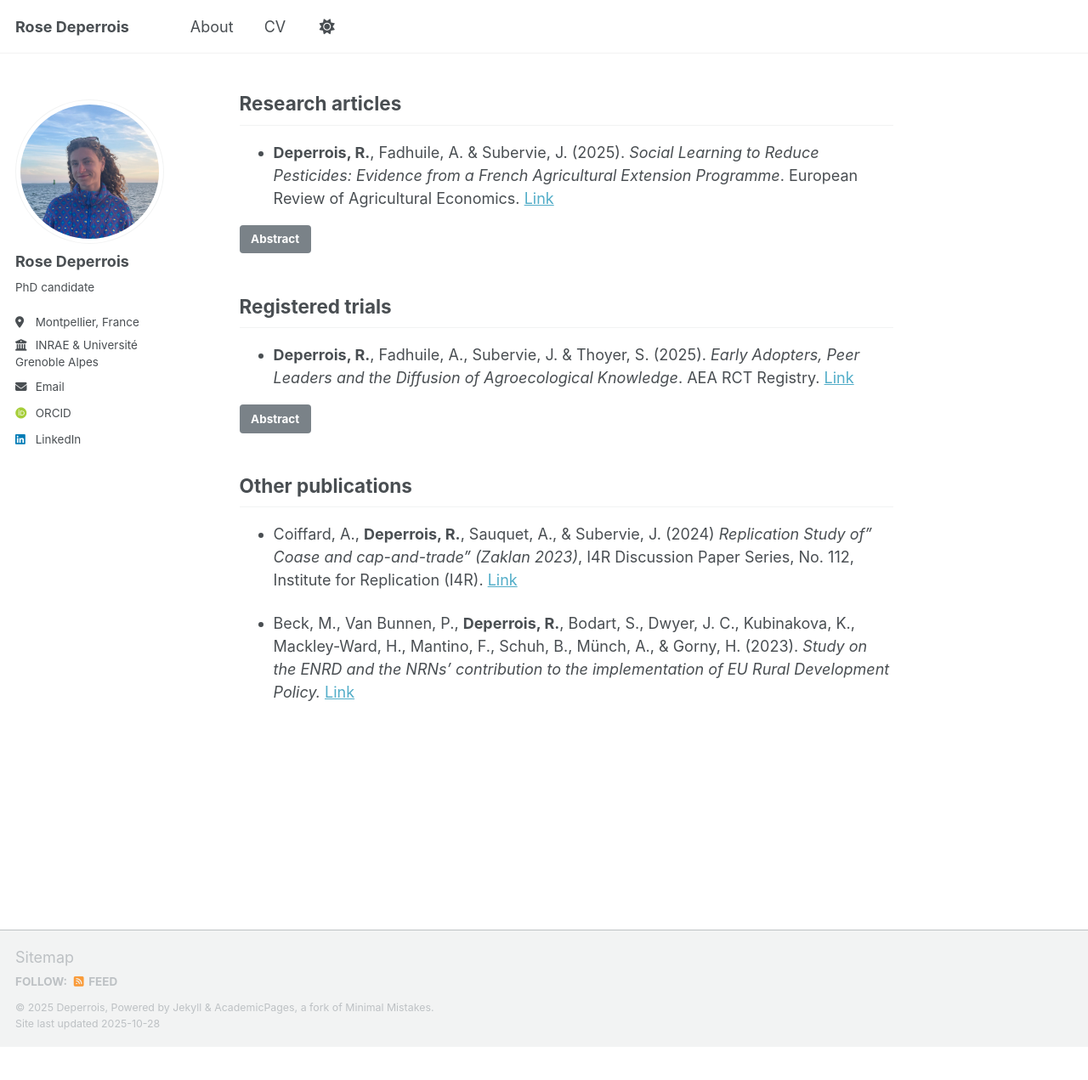
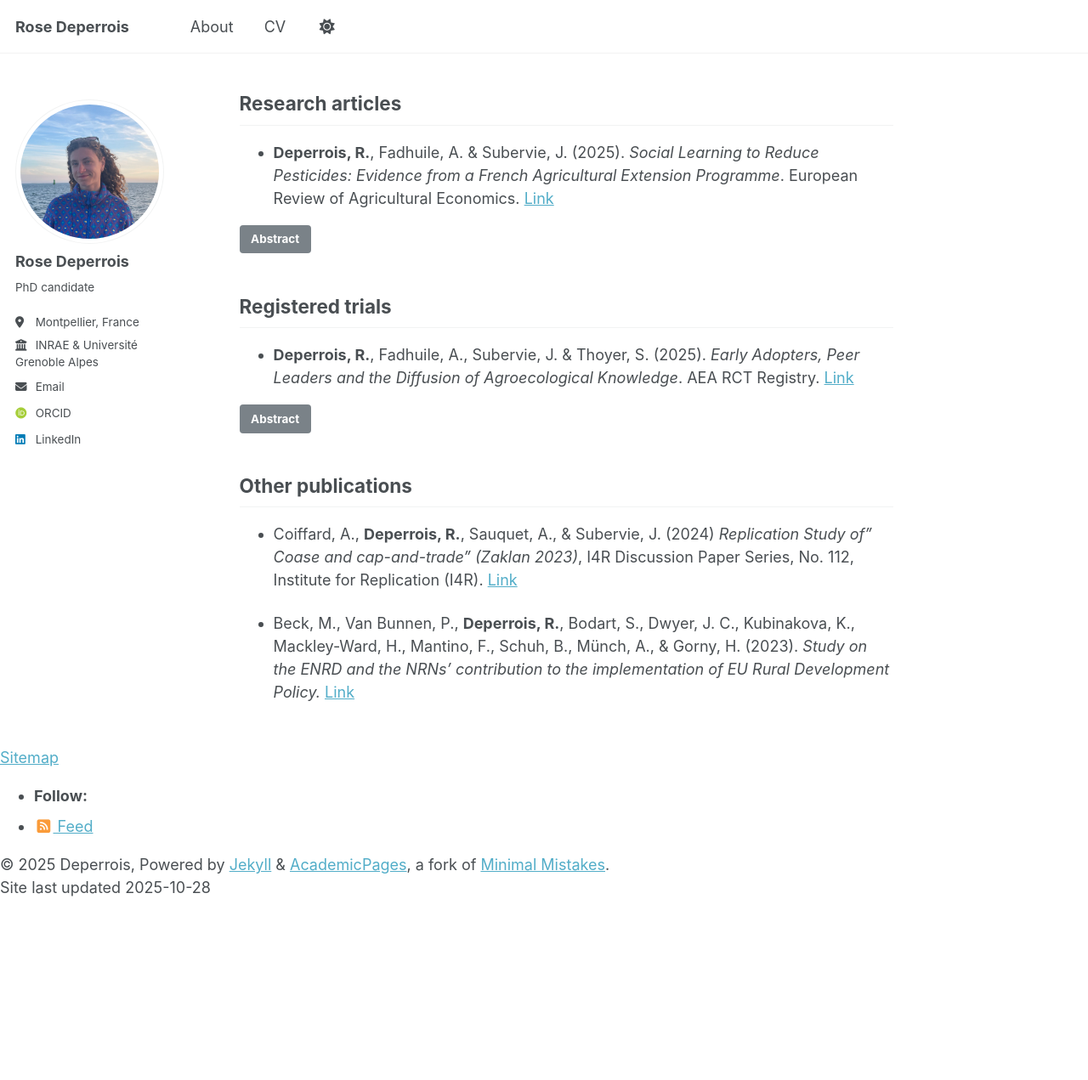
Before and after one commit to rosedeperrois/rosedeperrois.github.io, a Jekyll site: the page built from _pages/about.md, in a window 1280 px wide and 1400 px high, scrolled down 463 px. Shown: the top 1271 px of the window at 85% size. Built offline with Jekyll 4.4.1, drawn with Linux system fonts in a browser that asks for light colours; some web fonts are replaced; a script that is not in the unit is left out; before the commit the page ends 1695 px from its top, so only the background shows below that.

Commit message:
Update _footer.scss

```diff
--- a/_sass/layout/_footer.scss
+++ b/_sass/layout/_footer.scss
@@ -1,96 +1,96 @@
-/* ==========================================================================
-   FOOTER
-   ========================================================================== */
+// /* ==========================================================================
+//    FOOTER
+//    ========================================================================== */
 
-.page__footer {
-  @include clearfix;
-  background-color: var(--global-footer-bg-color);
-  color: var(--global-text-color-light);
+// .page__footer {
+//   @include clearfix;
+//   background-color: var(--global-footer-bg-color);
+//   color: var(--global-text-color-light);
 
-  float: left;
-  margin-left: 0;
-  margin-right: 0;
-  width: 100%;
-  clear: both;
+//   float: left;
+//   margin-left: 0;
+//   margin-right: 0;
+//   width: 100%;
+//   clear: both;
 
-  /* sticky footer fix start */
-  position: absolute;
-  bottom: 0em;
-  height: auto;
-  /* sticky footer fix end */
+//   /* sticky footer fix start */
+//   position: absolute;
+//   bottom: 0em;
+//   height: auto;
+//   /* sticky footer fix end */
 
-  margin-top: 3em;
+//   margin-top: 3em;
 
-  -webkit-animation: intro 0.3s both;
-          animation: intro 0.3s both;
-  -webkit-animation-delay: 0.45s;
-          animation-delay: 0.45s;
-  border-top: 1px solid var(--global-dark-border-color);
+//   -webkit-animation: intro 0.3s both;
+//           animation: intro 0.3s both;
+//   -webkit-animation-delay: 0.45s;
+//           animation-delay: 0.45s;
+//   border-top: 1px solid var(--global-dark-border-color);
 
-  footer {
-    @include clearfix;
-    margin-left: auto;
-    margin-right: auto;
-    margin-top: 1em;
-    max-width: 100%;
-    padding: 0 1em 1em;
+//   footer {
+//     @include clearfix;
+//     margin-left: auto;
+//     margin-right: auto;
+//     margin-top: 1em;
+//     max-width: 100%;
+//     padding: 0 1em 1em;
 
-    @include breakpoint($x-large) {
-      max-width: $x-large;
-    }
-  }
+//     @include breakpoint($x-large) {
+//       max-width: $x-large;
+//     }
+//   }
 
-  a {
-    color: inherit;
-    text-decoration: none;
+//   a {
+//     color: inherit;
+//     text-decoration: none;
 
-    &:hover {
-      text-decoration: underline;
-    }
-  }
+//     &:hover {
+//       text-decoration: underline;
+//     }
+//   }
 
-  .fas,
-  .fab,
-  .far,
-  .fal {
-    color: var(--global-text-color-light);
-  }
-}
+//   .fas,
+//   .fab,
+//   .far,
+//   .fal {
+//     color: var(--global-text-color-light);
+//   }
+// }
 
-.page__footer-copyright {
-  font-family: $global-font-family;
-  font-size: $type-size-7;
-}
+// .page__footer-copyright {
+//   font-family: $global-font-family;
+//   font-size: $type-size-7;
+// }
 
-.page__footer-follow {
-  ul {
-    margin: 0;
-    padding: 0;
-    list-style-type: none;
-  }
+// .page__footer-follow {
+//   ul {
+//     margin: 0;
+//     padding: 0;
+//     list-style-type: none;
+//   }
 
-  li {
-    display: inline-block;
-    padding-top: 5px;
-    padding-bottom: 5px;
-    font-family: $sans-serif-narrow;
-    font-size: $type-size-6;
-    text-transform: uppercase;
-  }
+//   li {
+//     display: inline-block;
+//     padding-top: 5px;
+//     padding-bottom: 5px;
+//     font-family: $sans-serif-narrow;
+//     font-size: $type-size-6;
+//     text-transform: uppercase;
+//   }
 
-  li + li:before {
-    content: "";
-    padding-right: 5px;
-  }
+//   li + li:before {
+//     content: "";
+//     padding-right: 5px;
+//   }
 
-  a {
-    padding-right: 10px;
-    font-weight: bold;
-  }
+//   a {
+//     padding-right: 10px;
+//     font-weight: bold;
+//   }
 
-  .social-icons {
-    a {
-      white-space: nowrap;
-    }
-  }
-}
+//   .social-icons {
+//     a {
+//       white-space: nowrap;
+//     }
+//   }
+// }
```
